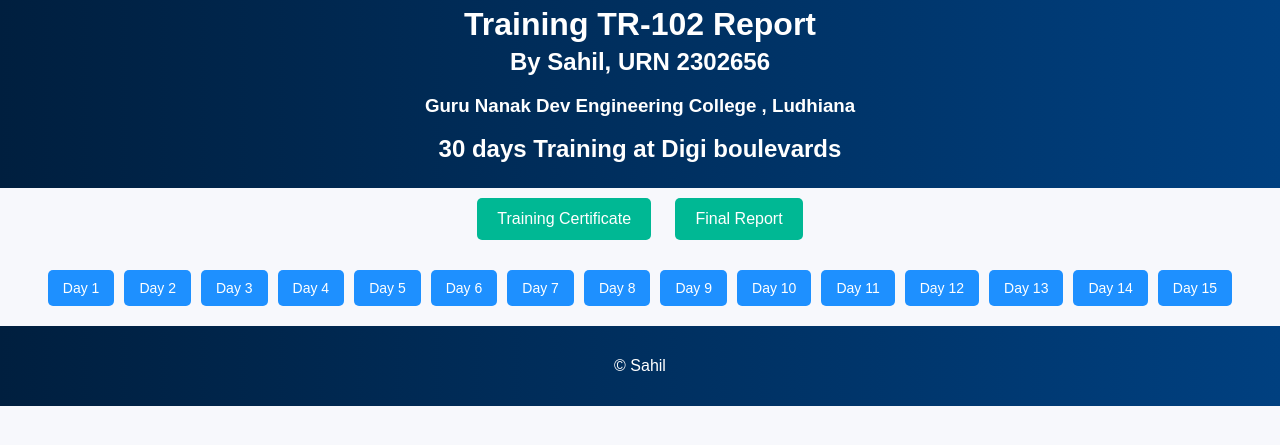
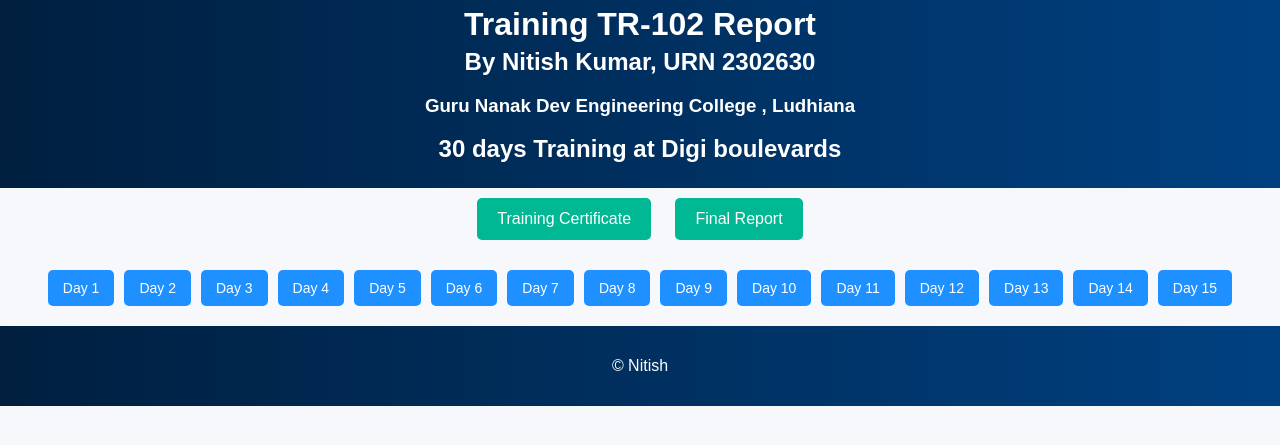
Before and after one commit to TheNitish-2905/finaldailydiary, a plain HTML site: page index.html in a window 1280 px wide. Shown: the part 83-528 px from the top of the page. Drawn offline with Linux system fonts and the light colour scheme.

Commit message:
Update author name and footer credit in index.html

```diff
--- a/index.html
+++ b/index.html
@@ -78,7 +78,7 @@
   <header>
     <img src="logo.png" alt="Logo" class="logo" height="60px">
     <h1>Training TR-102 Report</h1>
-    <h2>By Sahil, URN 2302656</h2>
+    <h2>By Nitish Kumar, URN 2302630</h2>
     <h3>Guru Nanak Dev Engineering College , Ludhiana</h3>
     <h2>30 days Training at Digi boulevards</h2>
   </header>
@@ -90,7 +90,7 @@
 
 
   <footer>
-    <p>© Sahil</p>
+    <p>© Nitish</p>
   </footer>
 
   <script>
```
